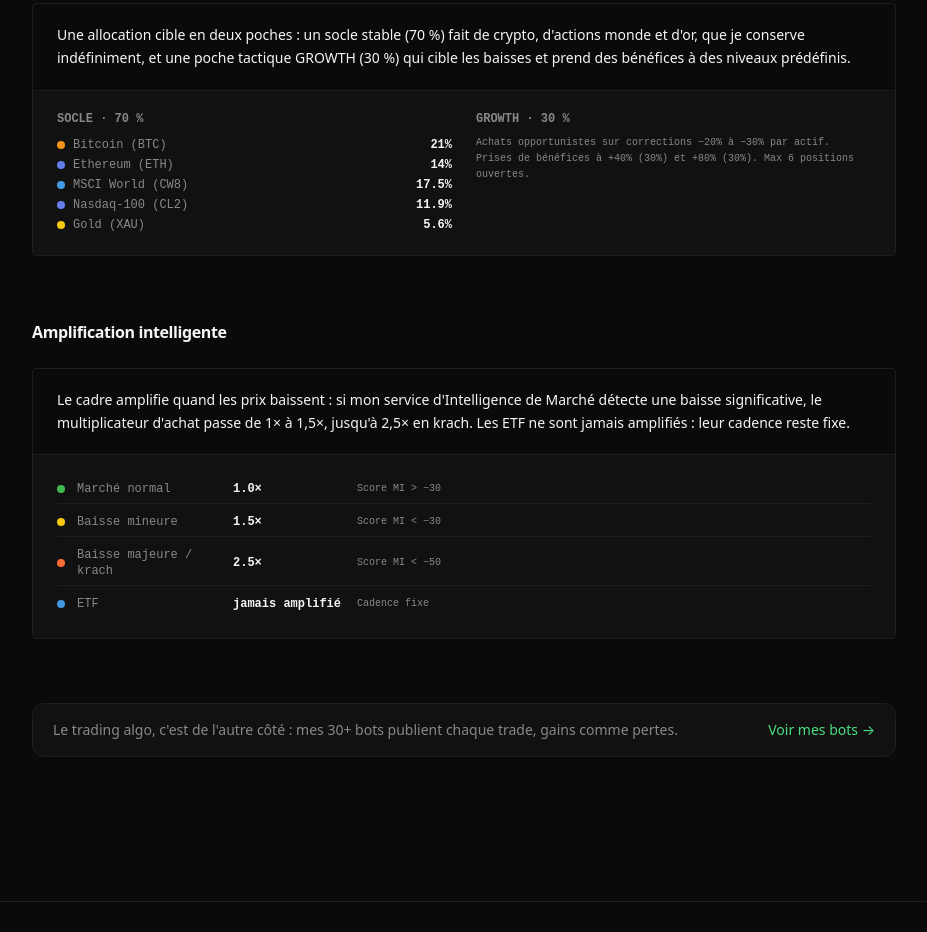
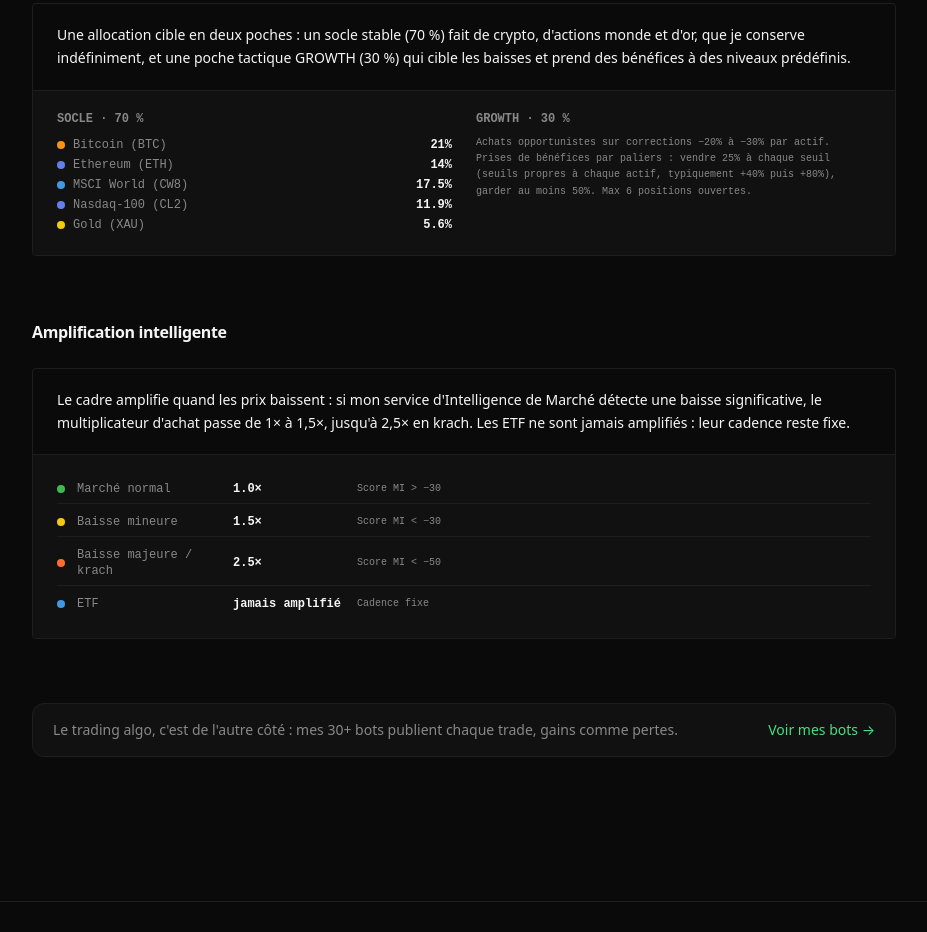
Before and after one commit to Tosmahdess/algoproof, a Next.js app: page /wealth in a window 1280 px wide. Shown: the part 1200-2132 px from the top of the page, without its empty margins (176-1103 px from the left). Built offline with nearby package versions, Linux system fonts and the light colour scheme; no server answers.

Commit message:
fix(wealth): GROWTH profit-taking rule matches doctrine (sell 25% per tier, per-asset thresholds)
/wealth announced '+40% (30%) et +80% (30%)' while every fiche and the
vault doctrine say sell 25% per tier with per-asset thresholds.

Co-Authored-By: Claude Fable 5 <noreply@anthropic.com>

```diff
--- a/src/app/wealth/page.tsx
+++ b/src/app/wealth/page.tsx
@@ -284,7 +284,9 @@ export default function WealthPage() {
                 <p className="text-muted mb-2 font-semibold">GROWTH · 30 %</p>
                 <p className="text-muted text-[10px] leading-relaxed">
                   Achats opportunistes sur corrections −20% à −30% par actif.
-                  Prises de bénéfices à +40% (30%) et +80% (30%). Max 6 positions ouvertes.
+                  Prises de bénéfices par paliers : vendre 25% à chaque seuil (seuils
+                  propres à chaque actif, typiquement +40% puis +80%), garder au moins 50%.
+                  Max 6 positions ouvertes.
                 </p>
               </div>
             </div>
```
